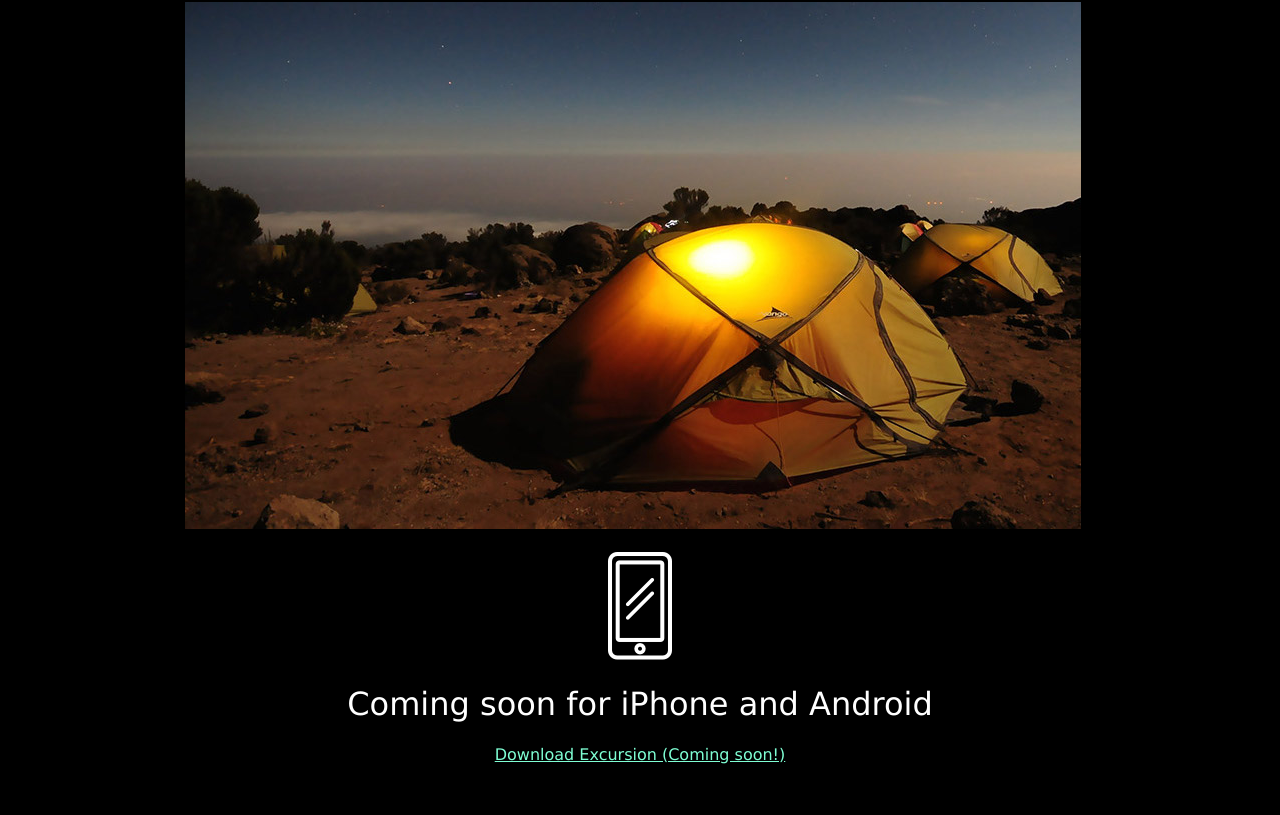
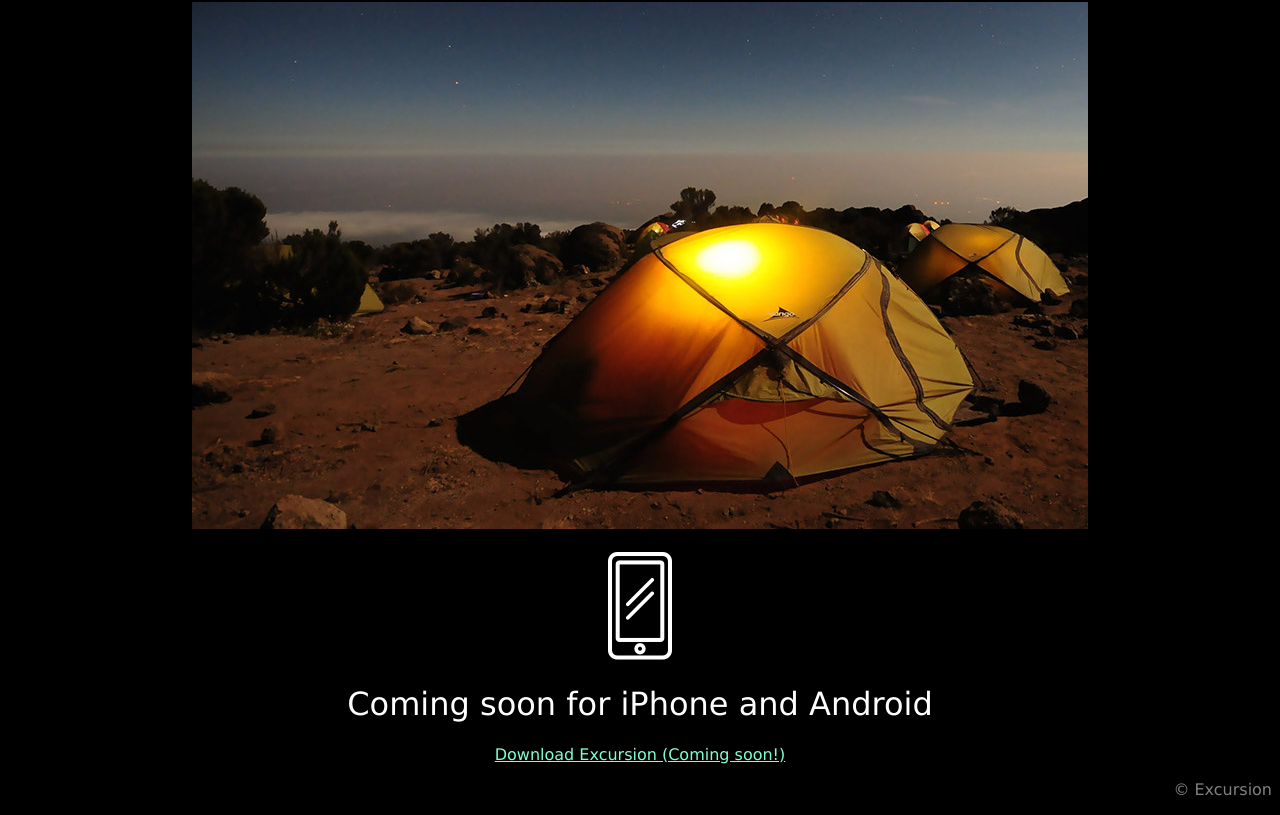
Before and after one commit to ahsanulabeer/excursion, a plain HTML site: page index.html in a window 1280 px wide. Shown: the part 394-1209 px from the top of the page. Before the commit the page ends 1174 px from the top, so only its background shows below. Drawn offline with Linux system fonts and the light colour scheme.

Commit message:
Add footer.

```diff
--- a/index.html
+++ b/index.html
@@ -6,19 +6,23 @@
     <title>Excursion</title>
   </head>
   <body>
+<!-- Landing page -->
     <h1 class="discover">Discover Hidden Places in the World Around You</h1>
       <a href="#"><p>Download Excursion (Coming soon!)</p></a>
     <video autoplay loop muted>
       <source src="resources/videos/excursion.mp4" type="video/mp4">
     </video>
 
+<!-- Information -->
     <h1 class="guide">Your personal travel guide</h1>
       <h3>Excursion remembers places you like, and recommends new points of interest around you</h3>
-        <img src="resources/images/camp.jpg" alt="picture of a camp"><<br>
+        <img src="resources/images/camp.jpg" alt="picture of a camp"><br>
 <br>
     <img src="resources/images/phone.png" alt="picture of a smartphone">
     <h1>Coming soon for iPhone and Android</h1>
     <a href="#"><p>Download Excursion (Coming soon!)</p></a>
 
+<!-- Footer  -->
+      <p class="footer">&copy; Excursion</p>
   </body>
 </html>
--- a/resources/css/style.css
+++ b/resources/css/style.css
@@ -1,4 +1,4 @@
-HTML {
+body {
   background-color: black;
   font-family: verdana;
   text-align: center;
@@ -27,3 +27,7 @@ h3 {
   font-size: 21px;
   font-weight: 300;
 }
+.footer {
+  text-align: right;
+  color: gray;
+}
```
